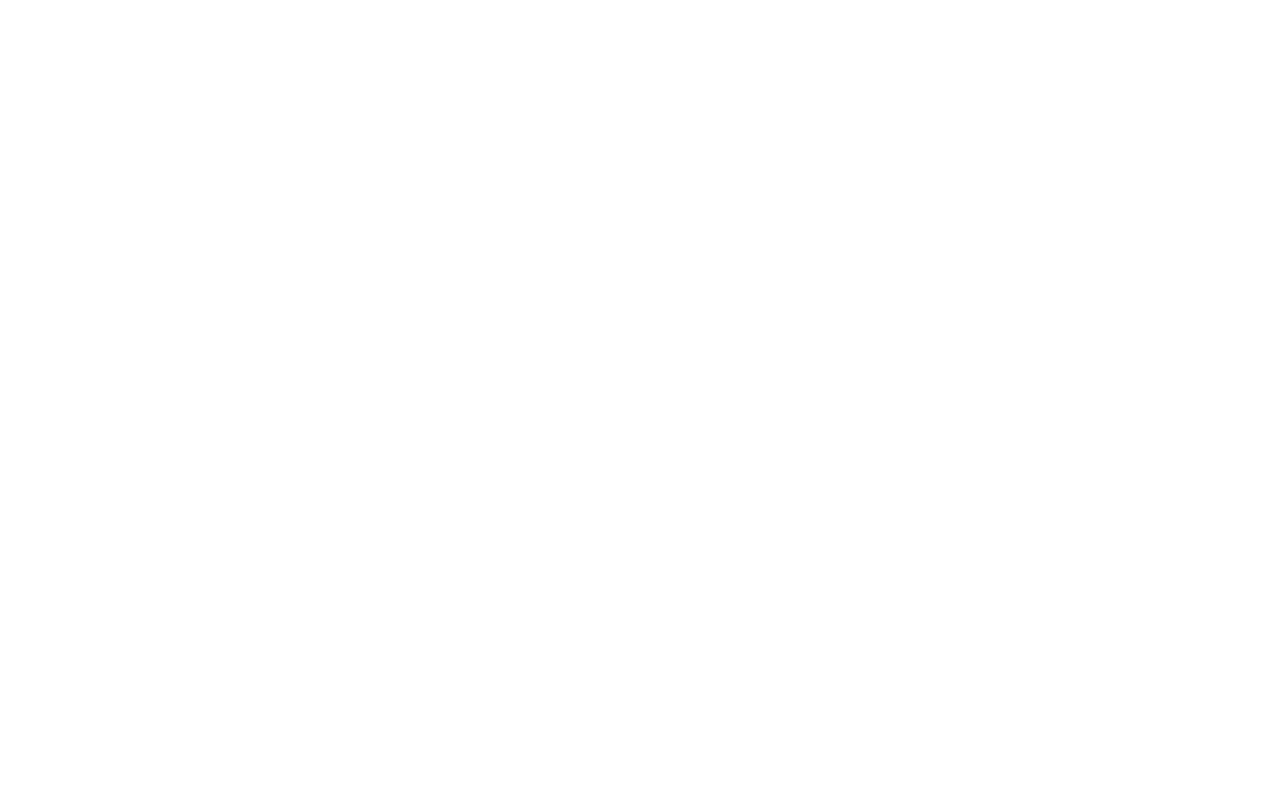
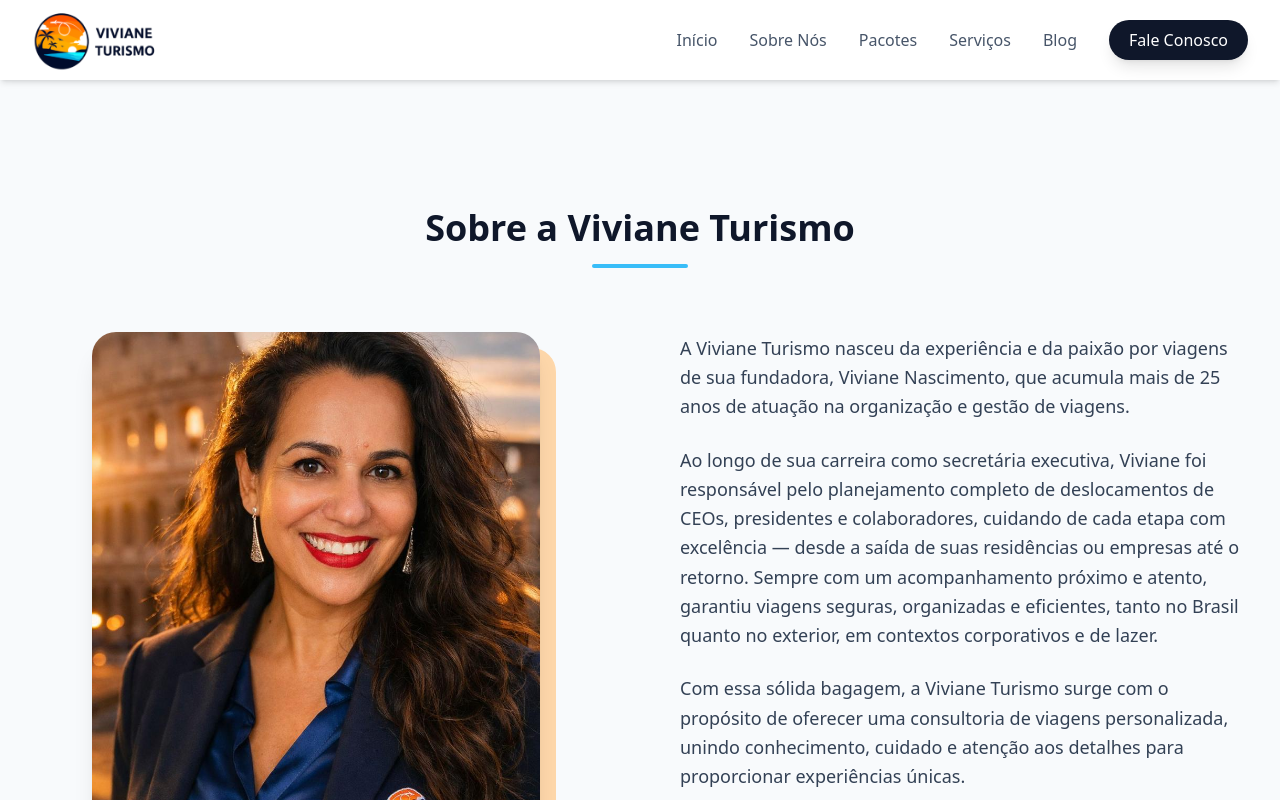
Before and after one commit to giordanoEnzo/vivianeturismo, a React (Vite) app: page /sobre in a window 1280 px wide. Before the commit this address had no page. Shown: the top 800 px of the page. Built offline with nearby package versions, Linux system fonts and the light colour scheme.

Commit message:
novos ajustes

```diff
--- a/App.tsx
+++ b/App.tsx
@@ -4,6 +4,7 @@ import { Home } from './pages/Home';
 import { Admin } from './pages/Admin';
 import { Blog } from './pages/Blog';
 import { BlogPost } from './pages/BlogPost';
+import { About } from './pages/About';
 
 function App() {
   return (
@@ -11,6 +12,7 @@ function App() {
       <Routes>
         <Route path="/" element={<Home />} />
         <Route path="/admin" element={<Admin />} />
+        <Route path="/sobre" element={<About />} />
         <Route path="/blog" element={<Blog />} />
         <Route path="/blog/:id" element={<BlogPost />} />
       </Routes>
--- a/components/Navbar.tsx
+++ b/components/Navbar.tsx
@@ -17,6 +17,7 @@ export const Navbar: React.FC = () => {
 
           <div className="hidden md:flex items-center space-x-8">
             <Link to="/" className="text-slate-600 hover:text-orange-500 transition-colors font-medium">Início</Link>
+            <Link to="/sobre" className="text-slate-600 hover:text-orange-500 transition-colors font-medium">Sobre Nós</Link>
             <a href="/#packages" className="text-slate-600 hover:text-orange-500 transition-colors font-medium">Pacotes</a>
             <a href="/#services" className="text-slate-600 hover:text-orange-500 transition-colors font-medium">Serviços</a>
             <Link to="/blog" className="text-slate-600 hover:text-orange-500 transition-colors font-medium">Blog</Link>
@@ -38,6 +39,7 @@ export const Navbar: React.FC = () => {
         <div className="md:hidden bg-white border-t border-gray-100 absolute w-full shadow-lg">
           <div className="px-2 pt-2 pb-3 space-y-1 sm:px-3">
             <Link to="/" onClick={() => setIsOpen(false)} className="block px-3 py-2 text-slate-700 hover:text-orange-500 font-medium">Início</Link>
+            <Link to="/sobre" onClick={() => setIsOpen(false)} className="block px-3 py-2 text-slate-700 hover:text-orange-500 font-medium">Sobre Nós</Link>
             <a href="/#packages" onClick={() => setIsOpen(false)} className="block px-3 py-2 text-slate-700 hover:text-orange-500 font-medium">Pacotes</a>
             <a href="/#services" onClick={() => setIsOpen(false)} className="block px-3 py-2 text-slate-700 hover:text-orange-500 font-medium">Serviços</a>
             <Link to="/blog" onClick={() => setIsOpen(false)} className="block px-3 py-2 text-slate-700 hover:text-orange-500 font-medium">Blog</Link>
--- a/components/Services.tsx
+++ b/components/Services.tsx
@@ -1,5 +1,5 @@
 import React from 'react';
-import { Plane, Hotel, Map, ShieldCheck, Headphones, CreditCard } from 'lucide-react';
+import { Plane, Hotel, Map, ShieldCheck, Headphones, CreditCard, Ship, Users, Briefcase } from 'lucide-react';
 import { ServiceItem } from '../types';
 
 const services: ServiceItem[] = [
@@ -32,6 +32,21 @@ const services: ServiceItem[] = [
     icon: <CreditCard size={32} />,
     title: 'Pagamento Facilitado',
     description: 'Parcele sua viagem no cartão ou boleto com condições especiais.'
+  },
+  {
+    icon: <Ship size={32} />,
+    title: 'Cruzeiros',
+    description: 'Explore os mares com as melhores companhias de cruzeiros do mundo.'
+  },
+  {
+    icon: <Users size={32} />,
+    title: 'Grupos',
+    description: 'Roteiros especiais para viagens em grupos, seja família, amigos ou excursões.'
+  },
+  {
+    icon: <Briefcase size={32} />,
+    title: 'Corporativo',
+    description: 'Gestão completa e eficiente de viagens corporativas para sua empresa.'
   }
 ];
 
--- /dev/null
+++ b/pages/About.tsx
@@ -0,0 +1,53 @@
+import React from 'react';
+import { Navbar } from '../components/Navbar';
+import { ContactFooter } from '../components/ContactFooter';
+
+export function About() {
+  return (
+    <div className="min-h-screen bg-slate-50 font-sans text-slate-900">
+      <Navbar />
+
+      <main className="pt-20 pb-24">
+        <div className="max-w-7xl mx-auto px-4 sm:px-6 lg:px-8 mt-12">
+          <div className="text-center mb-16">
+            <h1 className="text-4xl font-bold text-slate-900 mb-4">Sobre a Viviane Turismo</h1>
+            <div className="w-24 h-1 bg-sky-400 mx-auto rounded-full"></div>
+          </div>
+
+          <div className="flex flex-col lg:flex-row items-center gap-12 lg:gap-20">
+            <div className="w-full lg:w-1/2 flex justify-center">
+              <div className="relative">
+                <div className="absolute inset-0 bg-orange-200 rounded-3xl transform translate-x-4 translate-y-4"></div>
+                <img
+                  src="/viviane.jpg"
+                  alt="Viviane Nascimento"
+                  className="relative rounded-3xl shadow-xl w-full max-w-md object-cover aspect-[3/4]"
+                />
+              </div>
+            </div>
+
+            <div className="w-full lg:w-1/2 space-y-6 text-lg text-slate-700 leading-relaxed">
+              <p>
+                A Viviane Turismo nasceu da experiência e da paixão por viagens de sua fundadora, Viviane Nascimento, que acumula mais de 25 anos de atuação na organização e gestão de viagens.
+              </p>
+
+              <p>
+                Ao longo de sua carreira como secretária executiva, Viviane foi responsável pelo planejamento completo de deslocamentos de CEOs, presidentes e colaboradores, cuidando de cada etapa com excelência — desde a saída de suas residências ou empresas até o retorno. Sempre com um acompanhamento próximo e atento, garantiu viagens seguras, organizadas e eficientes, tanto no Brasil quanto no exterior, em contextos corporativos e de lazer.
+              </p>
+
+              <p>
+                Com essa sólida bagagem, a Viviane Turismo surge com o propósito de oferecer uma consultoria de viagens personalizada, unindo conhecimento, cuidado e atenção aos detalhes para proporcionar experiências únicas.
+              </p>
+
+              <p className="font-semibold text-xl text-slate-900 border-l-4 border-orange-500 pl-6 mt-8 italic">
+                Mais do que planejar viagens, a Viviane Turismo se dedica a "transformar sonhos em memórias" inesquecíveis, com atendimento próximo, confiança e excelência em cada roteiro.
+              </p>
+            </div>
+          </div>
+        </div>
+      </main>
+
+      <ContactFooter />
+    </div>
+  );
+}
```
Also changed, not shown: public/viviane.jpg (added).
